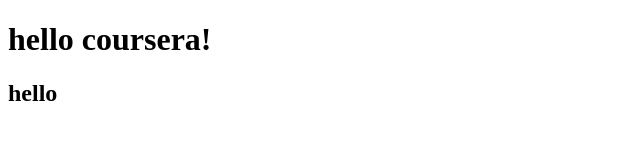
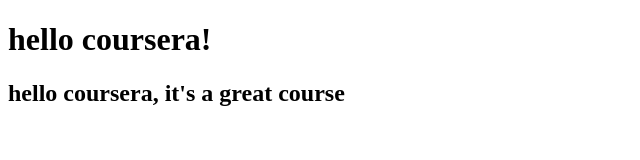
Before and after one commit to mazirat/coursera-test, a plain HTML site: page site/index.html in a window 1280 px wide. Shown: the whole page, without its empty margins (0-640 px from the left). Drawn offline with Linux system fonts and the light colour scheme.

Commit message:
small addition to our page content.

```diff
--- a/site/index.html
+++ b/site/index.html
@@ -6,6 +6,6 @@
 </head>
 <body>
 	<h1>hello coursera!</h1>
-	<h2>hello</h2>
+	<h2>hello coursera, it's a great course</h2>
 </body>
 </html>
```
